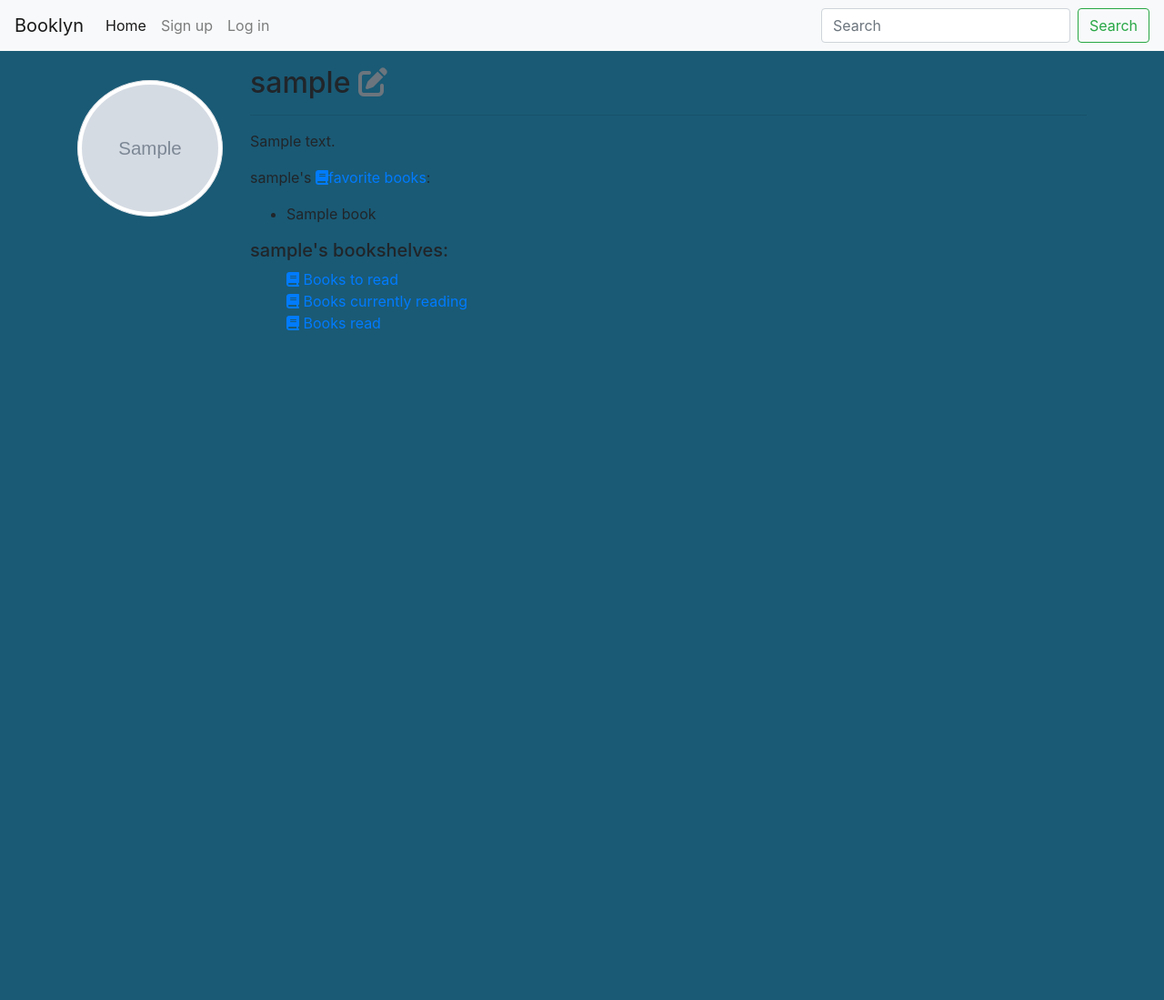
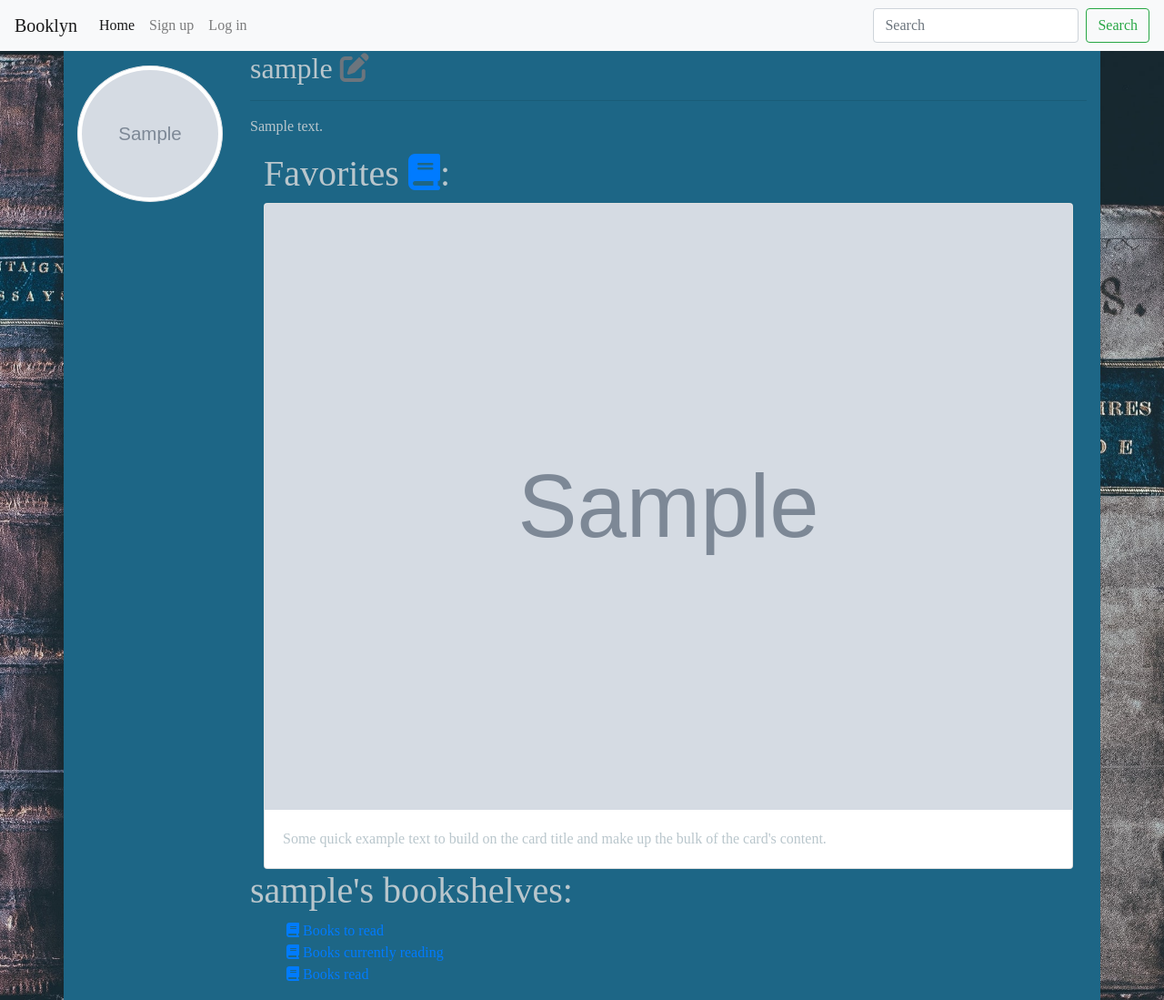
Before and after one commit to mariered0/29_Capstone-project1, a Flask app: page /users/1 in a window 1280 px wide. Shown: the whole page at 91% size. Before the commit the page ends 363 px from the top, so only its background shows below. Run offline with Flask 2, Linux system fonts and the light colour scheme; tables that the repository leaves empty hold one stand-in row (values such as "Sample post"); grey boxes marked "Sample" are stand-in pictures; some libraries are stand-ins or nearby versions.

```diff
--- a/Booklyn/models.py
+++ b/Booklyn/models.py
@@ -122,8 +122,6 @@ class Favorite(db.Model):
     book_id = db.Column(db.Integer, db.ForeignKey('books.id', ondelete="cascade"), primary_key=True)
 
 
-
-
 class User(db.Model):
     """Users."""
 
@@ -227,11 +225,10 @@ class User(db.Model):
         """ """
 
         # Create book data in db
-
         publisher_id=publisher.id
 
         if not Book.query.filter_by(title=title).first():
-            new_book = Book(title=title, subtitle=subtitle, thumbnail=thumbnail, publisher_id=publisher_id)
+            new_book = Book(title=title, subtitle=subtitle, thumbnail=thumbnail or User.thumbnail.default.arg, publisher_id=publisher_id)
             db.session.add(new_book)
             db.session.commit()
 
--- a/Booklyn/static/stylesheets/style.css
+++ b/Booklyn/static/stylesheets/style.css
@@ -24,11 +24,29 @@
 }
 
 .background{
-    height: 100vh;
-    background-color: #1A5A75;
+    font-family: serif;
+    color: #B9C6CC;
+    height: 100%;
+    background-image: url('/static/images/home_background.jpg');
+
+    background-position: center;
+    background-repeat: no-repeat;
+    background-size: cover;
+}
+
+.middle-bar{
+    background-color: #1D6686;
+    height: 100%;
+
 }
 
 .star-rating{
     color: #bebebe;
     font-size:1.5em;
 }
+
+/* search_result page */
+.book_not_available_img{
+    max-width: 130px;
+    max-height: 350px;
+}
--- a/Booklyn/templates/base.html
+++ b/Booklyn/templates/base.html
@@ -10,9 +10,6 @@
   <link rel="stylesheet" href="https://cdn.jsdelivr.net/npm/bootstrap@4.1.3/dist/css/bootstrap.min.css"
     integrity="sha384-MCw98/SFnGE8fJT3GXwEOngsV7Zt27NXFoaoApmYm81iuXoPkFOJwJ8ERdknLPMO" crossorigin="anonymous">
   <link rel="stylesheet" href="/static/stylesheets/style.css">
-  <link rel="preconnect" href="https://fonts.googleapis.com">
-<link rel="preconnect" href="https://fonts.gstatic.com" crossorigin>
-<link href="https://fonts.googleapis.com/css2?family=Space+Mono&display=swap" rel="stylesheet">
 
   <title>{% block title %}{% endblock %}</title>
 </head>
@@ -56,7 +53,7 @@
   </nav>
 
 
-  <div class="container mt-3">
+  <div class="container">
     {% for category, message in get_flashed_messages(with_categories=True) %}
     <div class="alert alert-{{ category }}">{{ message }}</div>
     {% endfor %}
--- a/Booklyn/templates/home.html
+++ b/Booklyn/templates/home.html
@@ -13,6 +13,7 @@
   <link rel="stylesheet" href="https://cdn.jsdelivr.net/npm/bootstrap@4.6.2/dist/css/bootstrap.min.css"
     integrity="sha384-xOolHFLEh07PJGoPkLv1IbcEPTNtaed2xpHsD9ESMhqIYd0nLMwNLD69Npy4HI+N" crossorigin="anonymous">
   <link rel="stylesheet" href="/static/stylesheets/style.css">
+  <link rel="stylesheet" href="/static/stylesheets//bootstrap_theme.css">
 </head>
 
 <body class="home">
--- a/Booklyn/templates/users/show.html
+++ b/Booklyn/templates/users/show.html
@@ -3,7 +3,7 @@
 {% block title %}Booklyn - {{ user.username }}{% endblock %}
 
 {% block content %}
-<div class="row">
+<div class="row middle-bar">
     <div class="col-2">
         <a href="/users/{{ user.id }}/edit"><img src="{{ user.image_url }}" alt="user's profile image"
                 class="img-thumbnail rounded-circle float-right mt-3" style="width: auto; height: 150px;"></a>
@@ -22,22 +22,29 @@
         </div>
         {% endif %}
 
-        {% if user.favorite|length > 0 %}
-        <div id="favorite_div">
+        <div class="container">
+            {% if user.favorite|length > 0 %}
+            <h1>Favorites <a href="/users/{{ user.id }}/favorite"><i class="fa-solid fa-book"></i></a>:</h1>
+            <div id="favorite_div" class="card-deck">
+                {% for book in user.favorite[:3] %}
+                <div class="card">
+                    <img src="{{ book.thumbnail }}" class="card-img-top" alt="book cover">
+                    <div class="card-body">
+                        <p class="card-text">Some quick example text to build on the card title and make up the bulk of
+                            the card's content.</p>
+                    </div>
+                </div>
 
-            <p>{{ user.username }}'s <a href="/users/{{ user.id }}/favorite"><i class="fa-solid fa-book"></i>favorite books</a>:</p>
-            <ul>
-                {% for book in user.favorite %}
-                <li>
 
-                    {{ book.title }}
-                </li>
+                <!-- <div class="col-4 text-center">
+                    <img src="{{ book.thumbnail }}" class="rounded" alt="book cover">
+                </div> -->
                 {% endfor %}
-            </ul>
+            </div>
+            {% endif %}
         </div>
-        {% endif %}
 
-        <h5>{{ user.username }}'s bookshelves:</h5>
+        <h1>{{ user.username }}'s bookshelves:</h5>
             <ul style="list-style: none;">
                 {% if user.want_to_read|length > 0 %}
                 <li>
@@ -46,7 +53,8 @@
                 {% endif %}
                 {% if user.currently_reading|length > 0 %}
                 <li>
-                    <a href="/users/{{ user.id }}/currently_reading"><i class="fa-solid fa-book"></i> Books currently reading</a>
+                    <a href="/users/{{ user.id }}/currently_reading"><i class="fa-solid fa-book"></i> Books currently
+                        reading</a>
                 </li>
                 {% endif %}
                 {% if user.read|length > 0 %}
```
Also changed, not shown: Booklyn/templates/search_result.html (+26 -6 lines).
